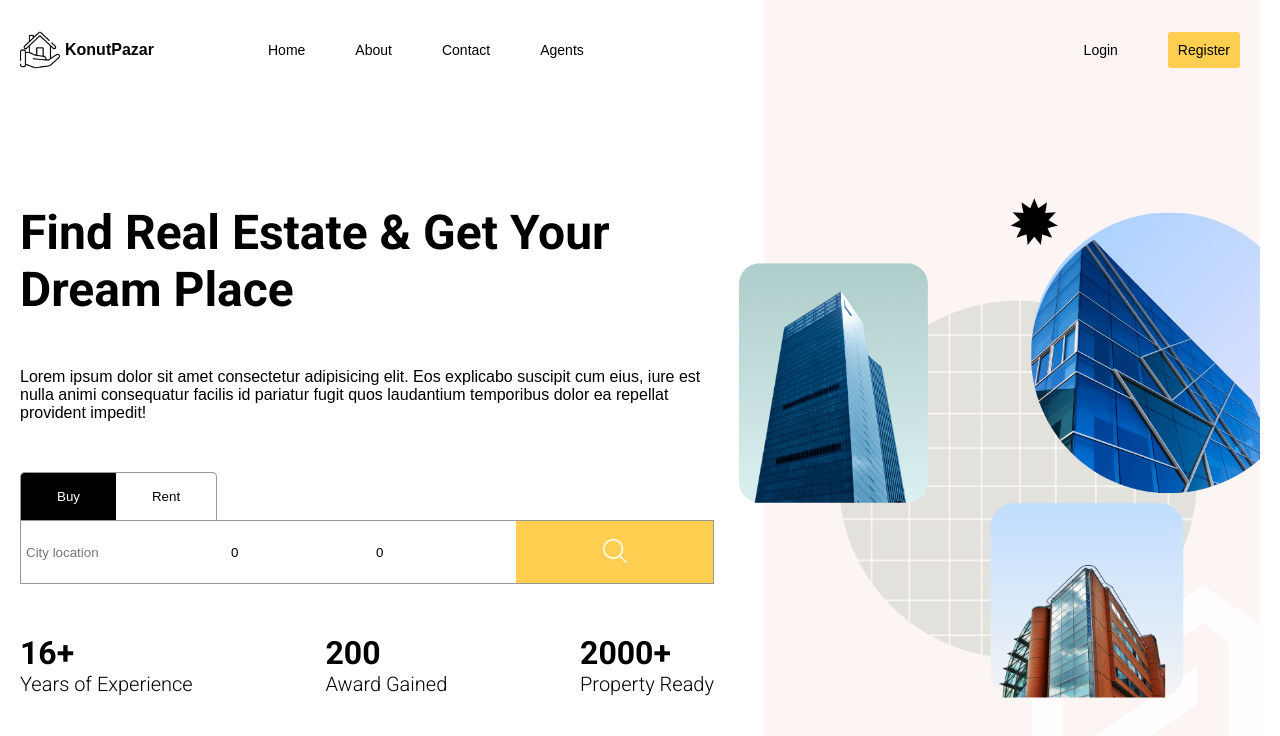
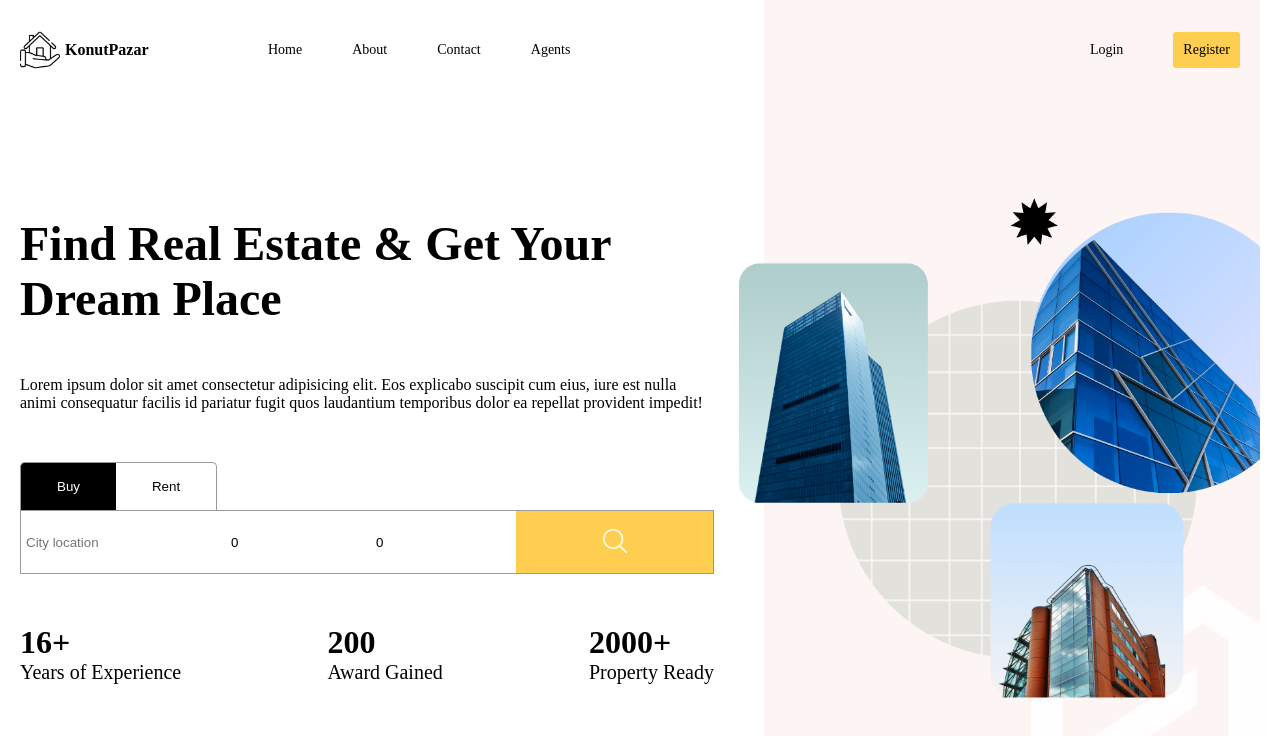
Before and after one commit to kobrak1/real-estate-app, a React (Vite) app in the folder client/: page / in a window 1280 px wide. Shown: the top 736 px of the page. Built offline with nearby package versions, Linux system fonts and the light colour scheme; a web font is replaced by a local one.

Commit message:
chore: removed unnecessary imports

```diff
--- a/client/src/index.scss
+++ b/client/src/index.scss
@@ -1,5 +1,3 @@
-@import "./styles/fonts.scss";
-
 * {
   padding: 0;
   margin: 0;
```
